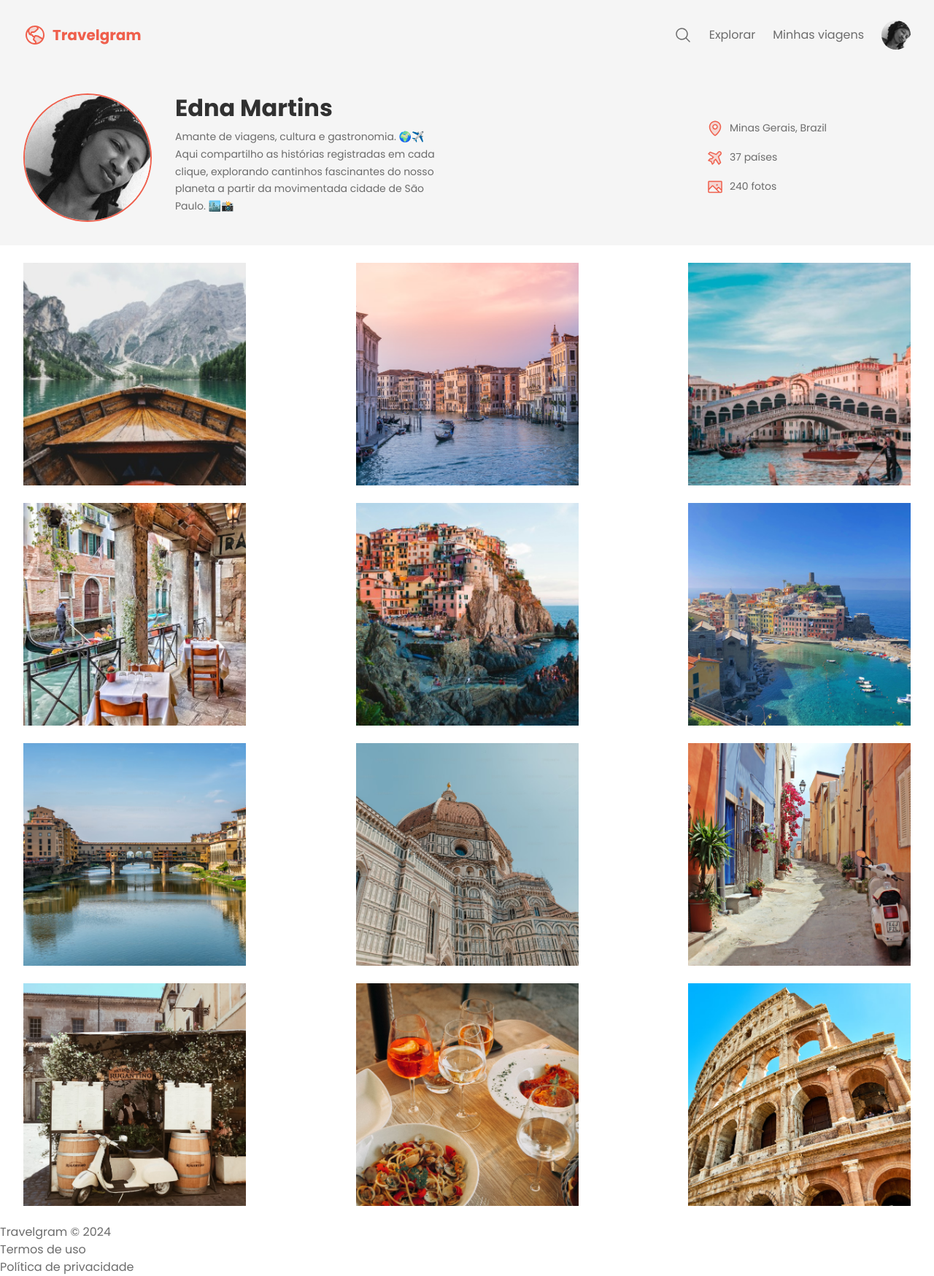
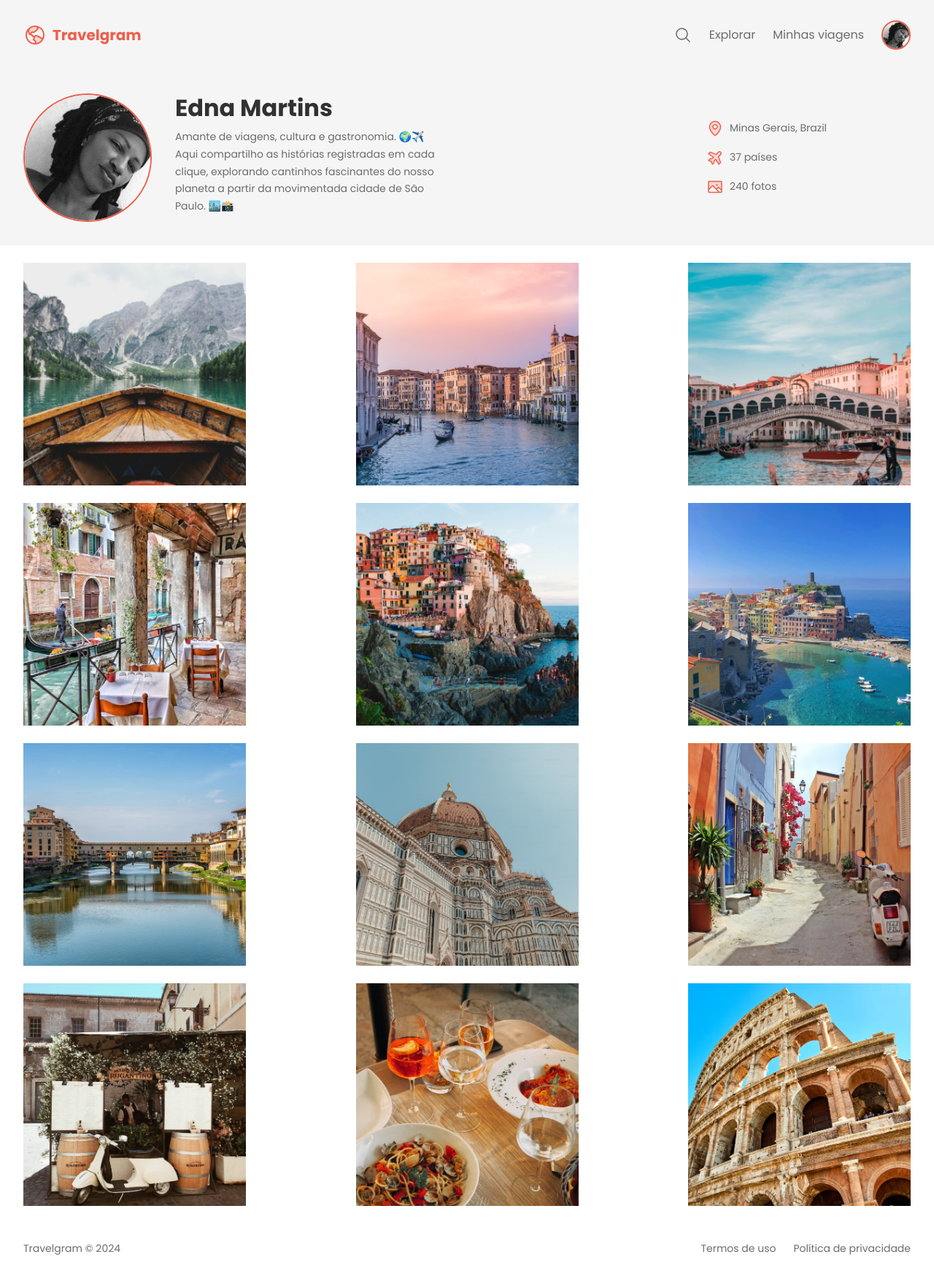
Before and after one commit to dinadevs/full-stack-course, a plain HTML site: page travelgram/index.html in a window 1280 px wide. Shown: the whole page at 73% size. Drawn offline with Linux system fonts and the light colour scheme.

Commit message:
Style the footer n apply final adjustments

```diff
--- a/travelgram/index.html
+++ b/travelgram/index.html
@@ -28,7 +28,7 @@
           <li><a href="#">Explorar</a></li>
           <li><a href="#">Minhas viagens</a></li>
           <li>
-            <img src="assets/ft.jpg" alt="Imagem de Edna" />
+            <img src="assets/ft.jpg" alt="Imagem de Edna" class="imgBorder"/>
           </li>
         </ul>
       </nav>
@@ -36,7 +36,7 @@
       <header>
         <div class="container">
           <section id="profile">
-            <img src="assets/ft.jpg" alt="Imagem de Edna" />
+            <img src="assets/ft.jpg" alt="Imagem de Edna" class="imgBorder" />
             <div id="description">
               <h1>Edna Martins</h1>
               <p>
@@ -82,8 +82,8 @@
       <img src="assets/images/Image 11.png" alt="" />
       <img src="assets/images/Image 12.png" alt="" />
     </main>
-    <footer>
-      <ul id="">
+    <footer class="container">
+      <ul>
         <li><a href="#">Travelgram © 2024</a></li>
         <li><a href="#">Termos de uso</a></li>
         <li><a href="#">Política de privacidade</a></li>
--- a/travelgram/styles/footer.css
+++ b/travelgram/styles/footer.css
@@ -0,0 +1,11 @@
+footer ul{
+    display: flex;
+    gap: 2.4rem;
+    padding-block: 2.4rem;
+
+    font: 1.4rem/150% var(--font-family);
+}
+
+footer ul li:first-child {
+    margin-right: auto;
+}
--- a/travelgram/styles/global.css
+++ b/travelgram/styles/global.css
@@ -31,6 +31,12 @@ body {
     margin-inline: auto;
 }
 
+.imgBorder {
+    border-radius: 50%;
+    object-fit: cover;
+    border: 2px solid var(--brand-color);
+}
+
 a {
     color: inherit;
     text-decoration: none;
@@ -47,3 +53,7 @@ a:hover {
 .bgSurfaceColor {
     background-color: var(--surface-color);
 }
+
+ ul {
+    list-style-type: none;
+}
--- a/travelgram/styles/header.css
+++ b/travelgram/styles/header.css
@@ -12,9 +12,6 @@ header .container {
 #profile img{
     width: 17.6rem;
     height: 17.6rem;
-    border-radius: 50%;
-    border: 2px solid var(--brand-color);
-    object-fit: cover;
 }
 
 #profile {
@@ -35,7 +32,6 @@ header .container {
 #info {
     display: flex;
     width: 28.0rem;
-    list-style: none;
     flex-direction: column;
     gap: 1.6rem;
 }
--- a/travelgram/styles/nav.css
+++ b/travelgram/styles/nav.css
@@ -12,7 +12,6 @@ nav .container {
 }
 
 nav ul {
-    list-style: none;
     display: flex;
     align-items: center;
     gap: 2.4rem;
@@ -29,6 +28,4 @@ nav ul {
 nav ul li:last-child img{
     width: 4.0rem;
     height: 4.0rem;
-    border-radius: 50%;
-    object-fit: cover;
 }
```
